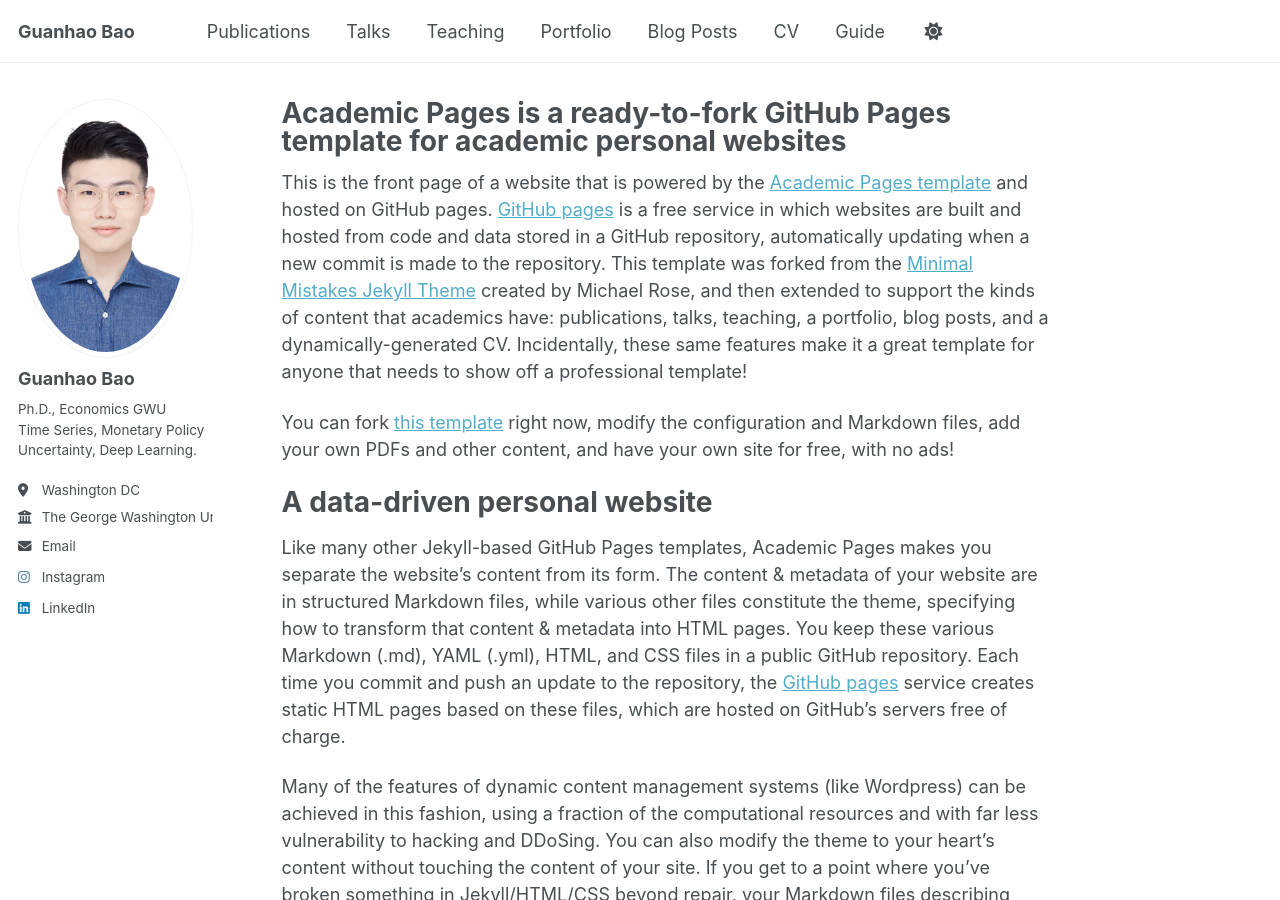
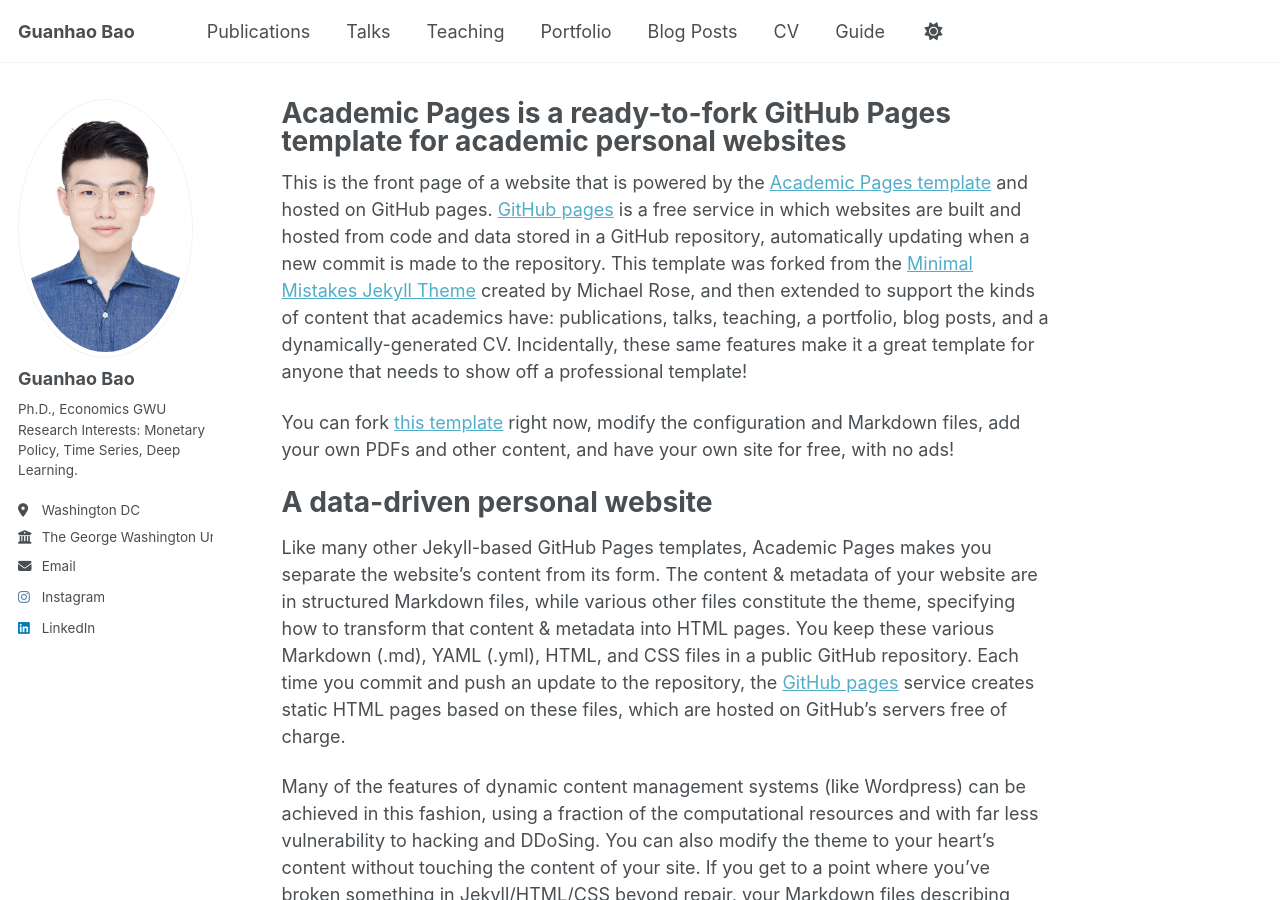
Before and after one commit to GuanhaoBao/guanhaobao.github.io, a Jekyll site: the page built from _pages/about.md, in a window 1280 px wide and 900 px high. Built offline with Jekyll 4.4.1, drawn with Linux system fonts in a browser that asks for light colours; a script that is not in the unit is left out.

Commit message:
Update _config.yml

```diff
--- a/_config.yml
+++ b/_config.yml
@@ -25,7 +25,7 @@ author:
   avatar           : "Guanhao Bao.jpg"
   name             : "Guanhao Bao"
   pronouns         : # example: "she/her"
-  bio              : "Ph.D., Economics GWU <br>Time Series, Monetary Policy Uncertainty, Deep Learning."
+  bio              : "Ph.D., Economics GWU <br>Research Interests: Monetary Policy, Time Series, Deep Learning."
   location         : "Washington DC"
   employer         : "The George Washington University"
   uri              : # URL
```
